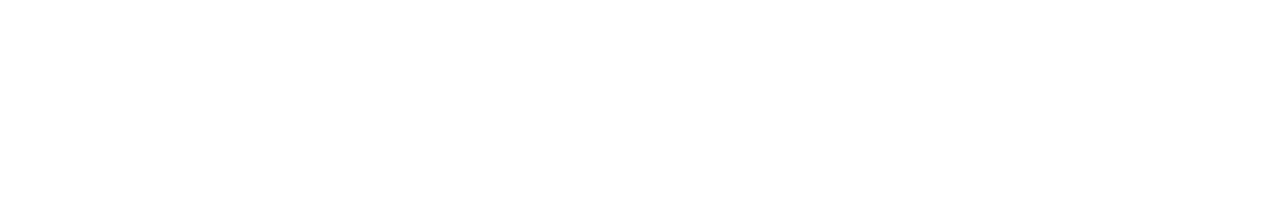
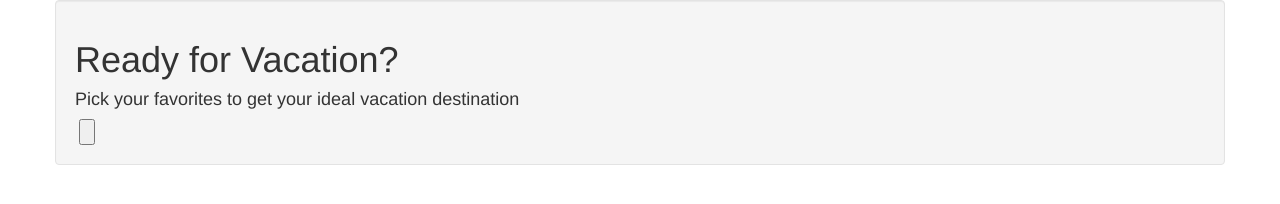
Before and after one commit to stok0102/vacation-picker, a plain HTML site: page index.html in a window 1280 px wide. Drawn offline with nearby package versions, Linux system fonts and the light colour scheme; files that its build step writes are made by us from their sources.

Commit message:
add js backbone

```diff
--- a/index.html
+++ b/index.html
@@ -11,6 +11,13 @@
     </script>
   </head>
   <body>
-
+    <div class="container well">
+      <h1>Ready for Vacation?</h1>
+      <h4>Pick your favorites to get your ideal vacation destination</h4>
+      <form class="" action="index.html" method="post">
+        <label for=""></label>
+        <input type="button" name="name" value="">
+      </form>
+    </div>
   </body>
 </html>
```
